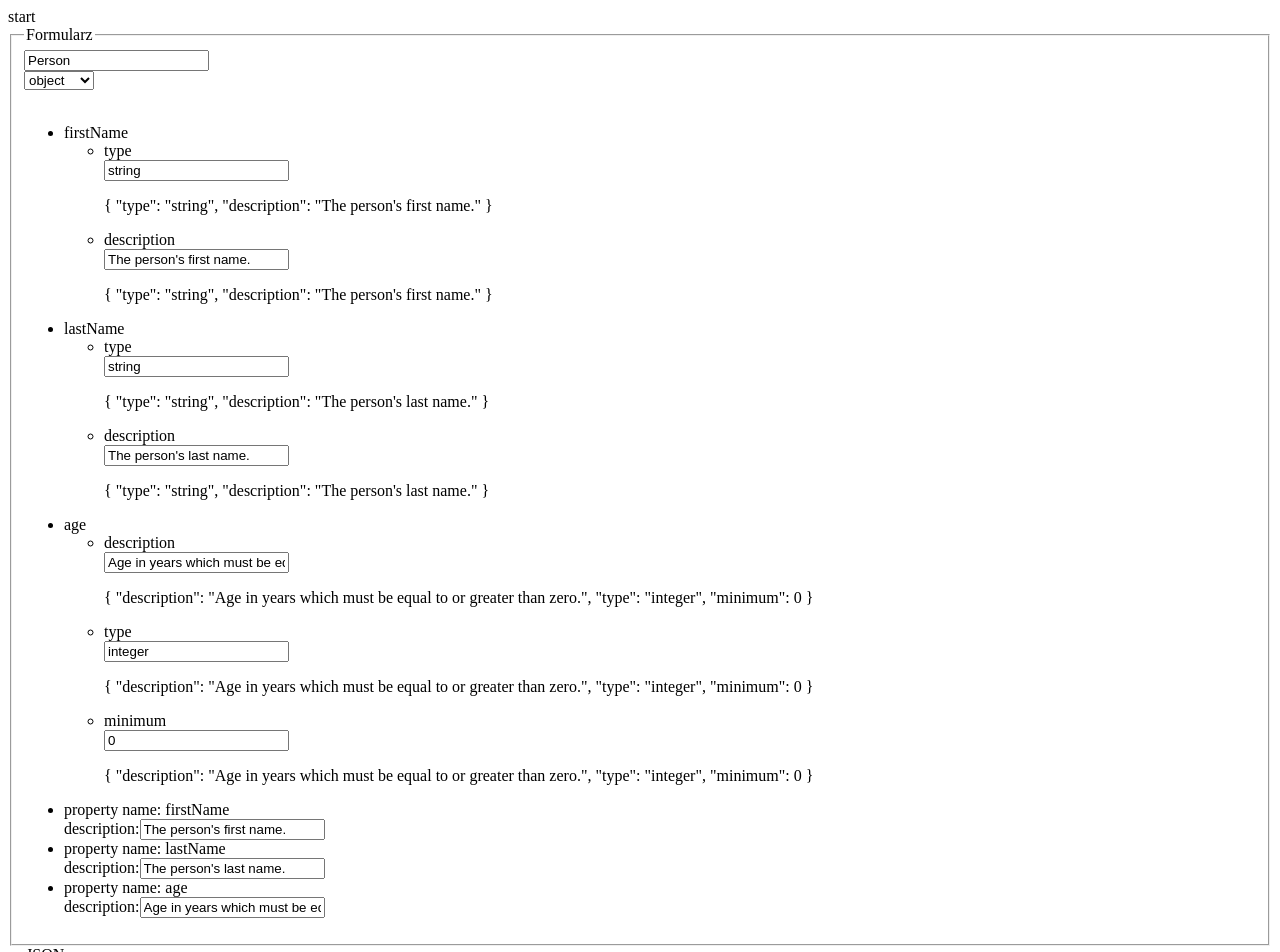
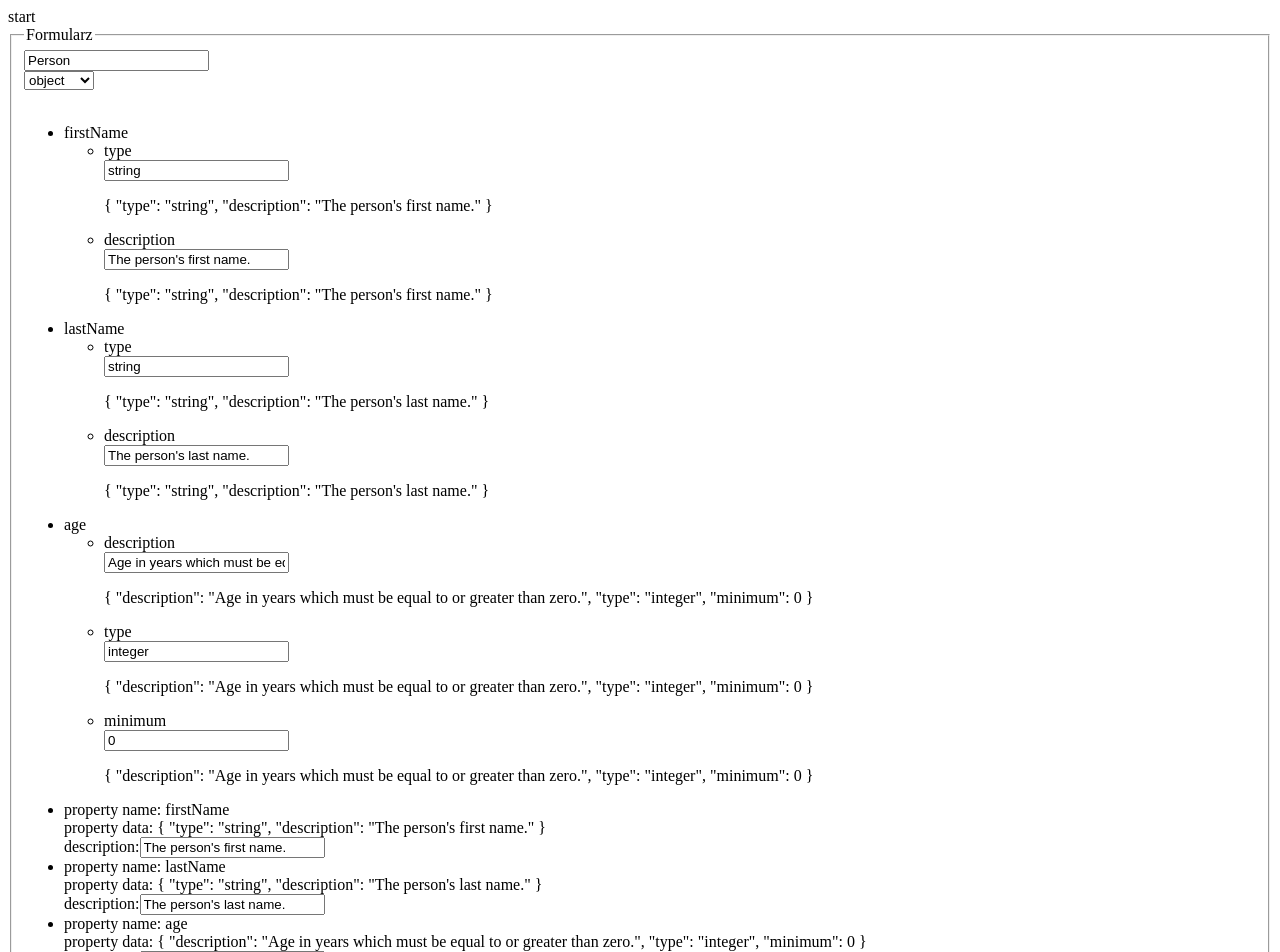
Before and after one commit to witkacpl/jsonschema-builder, a Vue app: page / in a window 1280 px wide. Shown: the top 952 px of the page. Built offline with nearby package versions, Linux system fonts and the light colour scheme.

Commit message:
dodane wyświetlanie obiektu

```diff
--- a/src/components/JsonSchemaForm.vue
+++ b/src/components/JsonSchemaForm.vue
@@ -35,6 +35,10 @@
             <label>property name:</label>
             {{propertyName}}
           </div>
+          <div>
+            <label>property data:</label>
+            {{property}}
+          </div>
 
           <div>
             <label>description:</label>
```
